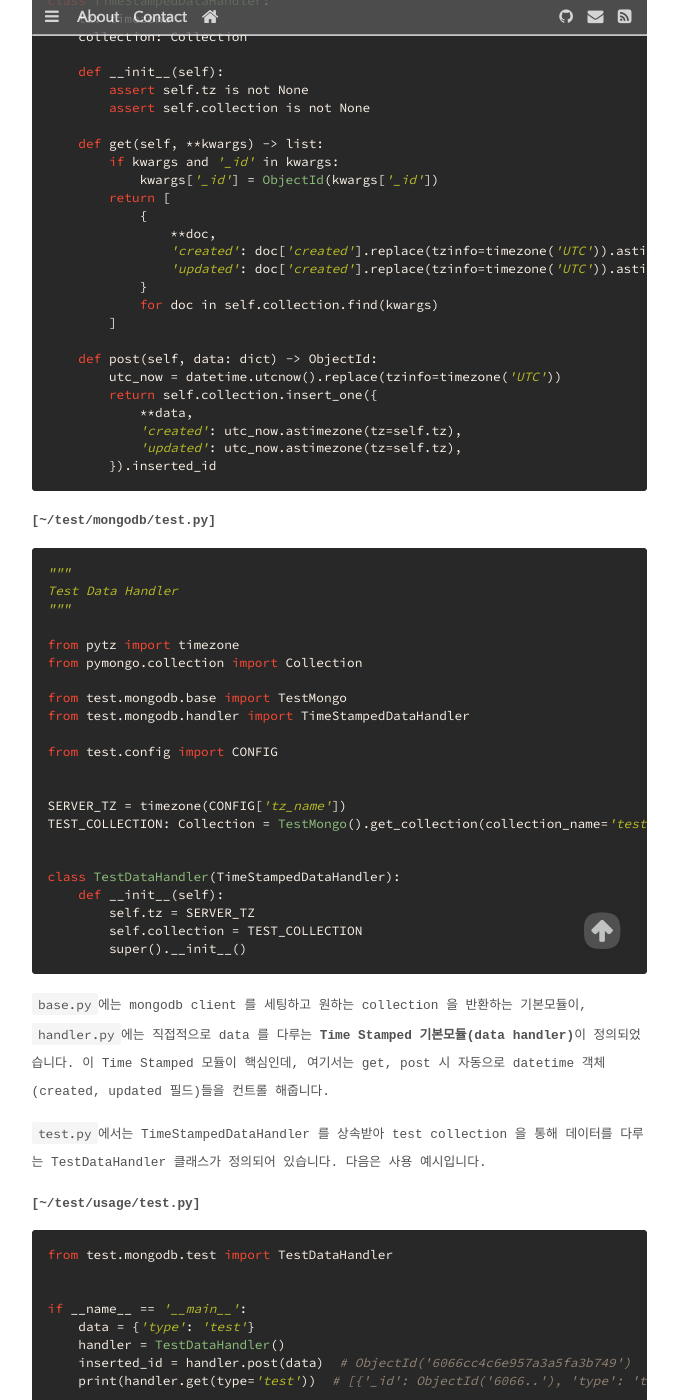
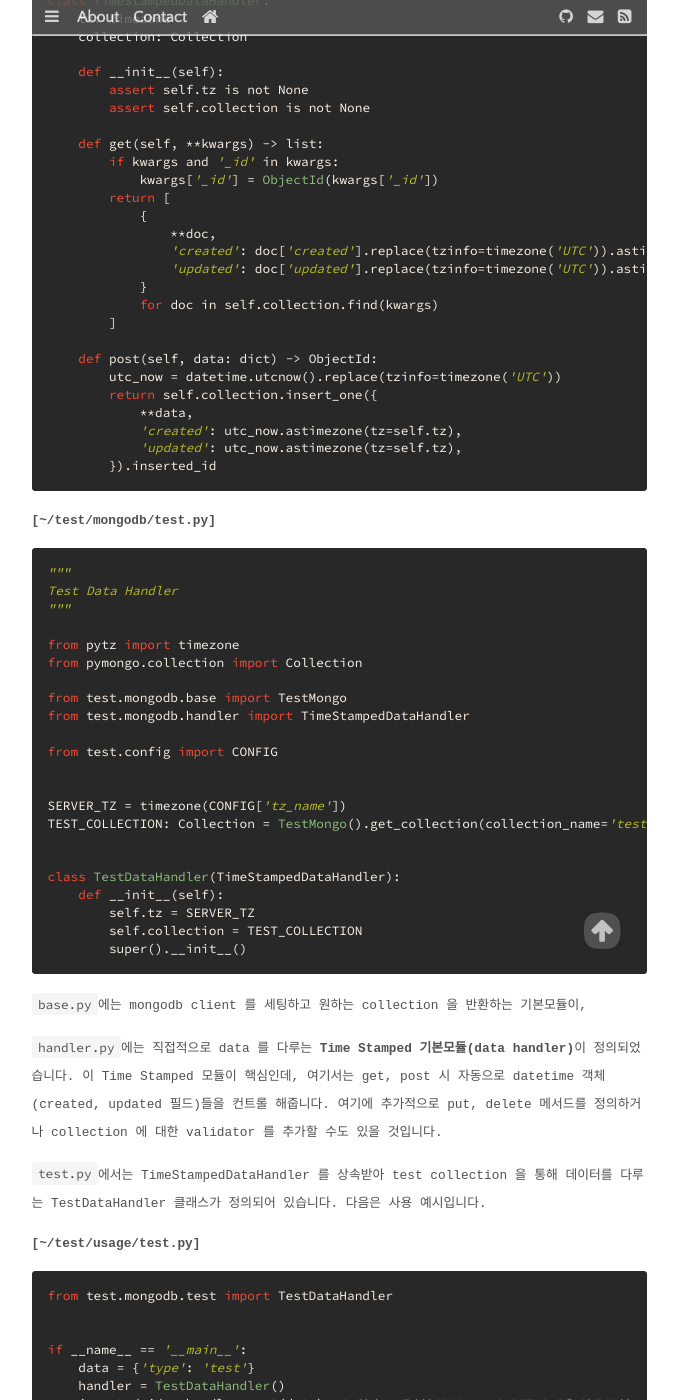
Before and after one commit to daesungRa/namu, a Jekyll site: the page built from _posts/solving-problem/2021-03-21-save-datetime-to-mongodb.markdown, in a window 1280 px wide and 1400 px high, scrolled down 5052 px. Shown: the whole window, without its empty margins (301-979 px from the left). Built offline with Jekyll 4.4.1, drawn with Linux system fonts in a browser that asks for light colours; some web fonts are replaced.

Commit message:
post: Modify contents of mongodb

````diff
--- a/_posts/solving-problem/2021-03-21-save-datetime-to-mongodb.markdown
+++ b/_posts/solving-problem/2021-03-21-save-datetime-to-mongodb.markdown
@@ -229,7 +229,7 @@
             {
                 **doc,
                 'created': doc['created'].replace(tzinfo=timezone('UTC')).astimezone(tz=self.tz),
-                'updated': doc['created'].replace(tzinfo=timezone('UTC')).astimezone(tz=self.tz),
+                'updated': doc['updated'].replace(tzinfo=timezone('UTC')).astimezone(tz=self.tz),
             }
             for doc in self.collection.find(kwargs)
         ]
@@ -269,9 +269,11 @@
         super().__init__()
 ```
 
-```base.py```에는 mongodb client 를 세팅하고 원하는 collection 을 반환하는 기본모듈이,<br>
+```base.py```에는 mongodb client 를 세팅하고 원하는 collection 을 반환하는 기본모듈이,
+
 ```handler.py```에는 직접적으로 data 를 다루는 **Time Stamped 기본모듈(data handler)**이 정의되었습니다.
 이 Time Stamped 모듈이 핵심인데, 여기서는 get, post 시 자동으로 datetime 객체(created, updated 필드)들을 컨트롤 해줍니다.
+여기에 추가적으로 put, delete 메서드를 정의하거나 collection 에 대한 validator 를 추가할 수도 있을 것입니다.
 
 ```test.py```에서는 TimeStampedDataHandler 를 상속받아
 test collection 을 통해 데이터를 다루는 TestDataHandler 클래스가 정의되어 있습니다.
````
